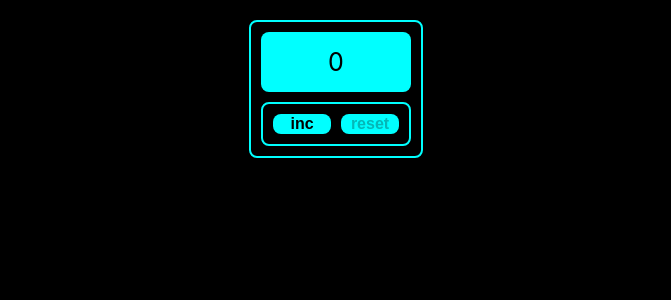
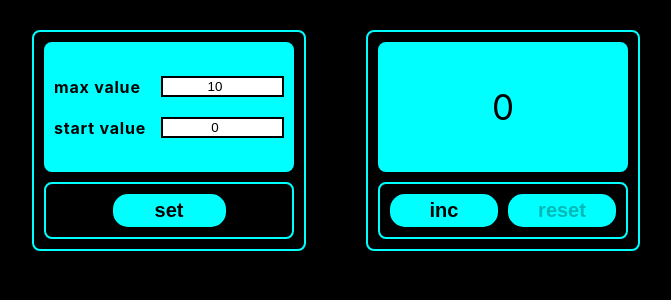
Before and after one commit to ViktorProdeus/TODOLIST, a React (Create React App) app: page / in a window 1280 px wide. Shown: the top 300 px of the page, without its empty margins (304-975 px from the left). Built offline with nearby package versions, Linux system fonts and the light colour scheme.

Commit message:
init counter

```diff
--- a/src/App.css
+++ b/src/App.css
@@ -2,26 +2,33 @@ body {
     background-color: black;
 }
 
-.App {
+.wrapper {
+    display: flex;
+    justify-content: center;
+    flex-wrap: wrap;
+}
+
+.block {
+    flex: 0 0 100%;
     padding: 10px;
     display: flex;
     flex-wrap: wrap;
-    max-width: 150px;
-    margin: 20px auto;
+    max-width: 250px;
+    margin: 30px;
     border-radius: 8px;
     border: aqua 2px solid;
 }
 
 .display {
+    padding: 10px;
     margin-bottom: 10px;
     width: 100%;
-    min-height: 60px;
+    min-height: 110px;
     background-color: aqua;
+    border-radius: 8px;
     display: flex;
     align-items: center;
     justify-content: center;
-    font-size: 25px;
-    border-radius: 8px;
 }
 
 .buttons {
@@ -34,12 +41,17 @@ body {
     border: aqua 2px solid;
 }
 
+.block--settings .buttons {
+    justify-content: center;
+}
+
 .buttons button {
+    padding: 5px 10px;
     width: 50%;
-    border-radius: 8px;
+    border-radius: 15px;
     border: none;
     background-color: aqua;
-    font-size: 16px;
+    font-size: 20px;
     font-weight: bold;
     margin-right: 10px;
     cursor: pointer;
@@ -57,7 +69,32 @@ body {
     cursor: not-allowed;
 }
 
+.value {
+    font-size: 35px;
+}
+
 .maxValue {
     color: red;
     font-size: 40px;
+    font-weight: 600;
 }
+
+.settings label {
+    display: flex;
+    align-items: center;
+    justify-content: space-between;
+}
+
+.settings span {
+    flex-shrink: 0;
+    margin-right: 10px;
+    font-weight: bold;
+    letter-spacing: 0.05em;
+}
+
+.settings input {
+    border: 2px solid black;
+    width: 50%;
+
+    text-align: center;
+}
--- a/src/App.tsx
+++ b/src/App.tsx
@@ -19,12 +19,21 @@ function App() {
     }
 
     return (
-        <div className="App">
-            <Display value={counter}/>
+        <div className={'wrapper'}>
+            <div className="block block--settings">
+                <Display settings />
 
-            <div className="buttons">
-                <Button id={1} name={'inc'} callback={() => increaseCounter()} isDisable={false} counter={counter}/>
-                <Button id={2} name={'reset'} callback={() => resetCounter()} isDisable={true} counter={counter}/>
+                <div className="buttons">
+                    <Button name={'set'} callback={() => {}} isDisable={false} counter={counter}/>
+                </div>
+            </div>
+            <div className="block block--counter">
+                <Display counter value={counter}/>
+
+                <div className="buttons">
+                    <Button name={'inc'} callback={() => increaseCounter()} isDisable={false} counter={counter}/>
+                    <Button name={'reset'} callback={() => resetCounter()} isDisable={true} counter={counter}/>
+                </div>
             </div>
         </div>
     );
--- a/src/components/Button.tsx
+++ b/src/components/Button.tsx
@@ -2,24 +2,22 @@ import React from "react";
 
 type PropsType = {
     counter: number
-    name: string
-    id: number
+    name: 'inc' | 'reset' | 'set'
     isDisable: boolean
     callback: () => void
 }
 export const Button = (props: PropsType) => {
-    let {counter, name, id, isDisable, callback} = props
-    if (id === 1 && counter === 5) {
+    let {counter, name, isDisable, callback} = props
+    if (name === 'inc' && counter === 5) {
         isDisable = !isDisable
     }
 
-    if (id === 2 && counter > 0) {
+    if (name === 'reset' && counter > 0) {
         isDisable = !isDisable
     }
 
     return (
         <button
-            key={id}
             className={name}
             onClick={() => callback()}
             disabled={isDisable}
--- a/src/components/Display.tsx
+++ b/src/components/Display.tsx
@@ -1,15 +1,19 @@
 import React from "react";
+import {DisplayValue} from "./DisplayValue";
+import {DisplaySettings} from "./DisplaySettings";
 
 type PropsType = {
-    value: number
+    counter?: boolean
+    settings?: boolean
+    value?: number
 }
 
 export const Display = (props: PropsType) => {
-    const isMaxValueChangeClass = props.value === 5 ? 'maxValue': ''
 
     return (
         <div className={'display'}>
-            <span className={isMaxValueChangeClass}>{props.value}</span>
+            {props.counter && <DisplayValue value={props.value}/>}
+            {props.settings && <DisplaySettings/>}
         </div>
     )
 }
--- /dev/null
+++ b/src/components/DisplaySettings.tsx
@@ -0,0 +1,23 @@
+import React from "react";
+
+type PropsType = {
+    // settings?: boolean
+    // value?: number
+}
+
+export const DisplaySettings = (props: PropsType) => {
+
+    return (
+        <div className={'settings'}>
+            <label>
+                <span>max value</span>
+                <input type="number" value={10}/>
+            </label>
+<br/>
+            <label>
+                <span>start value</span>
+                <input type="number" value={0} />
+            </label>
+        </div>
+    )
+}
--- /dev/null
+++ b/src/components/DisplayValue.tsx
@@ -0,0 +1,13 @@
+import React from "react";
+
+type PropsType = {
+    value?: number
+}
+
+export const DisplayValue = (props: PropsType) => {
+    const isMaxValueChangeClass = props.value === 5 ? 'value maxValue' : 'value'
+
+    return (
+        <span className={isMaxValueChangeClass}>{props.value}</span>
+    )
+}
```
